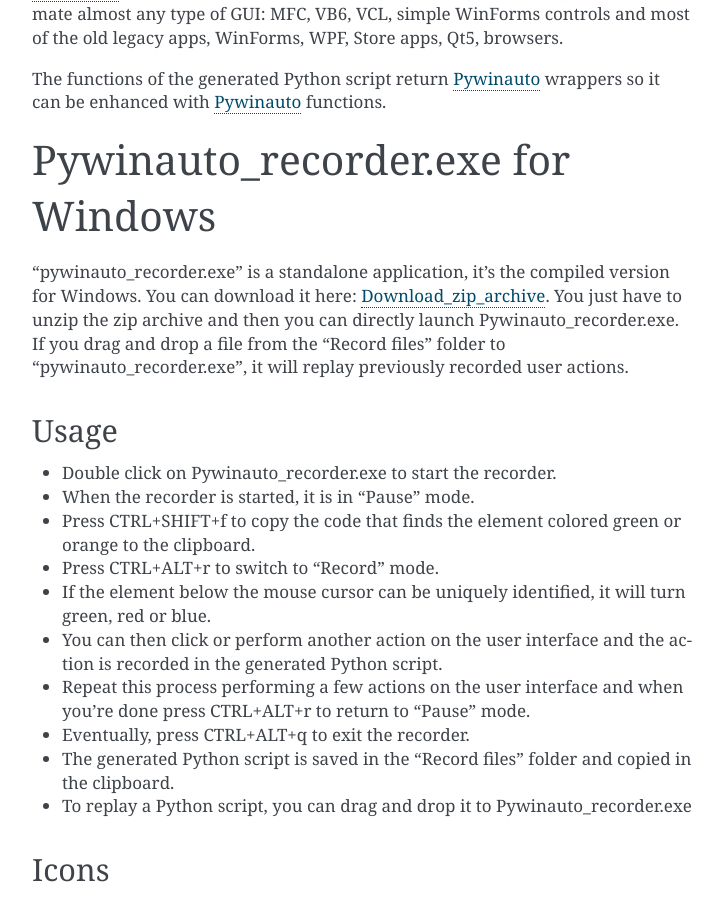
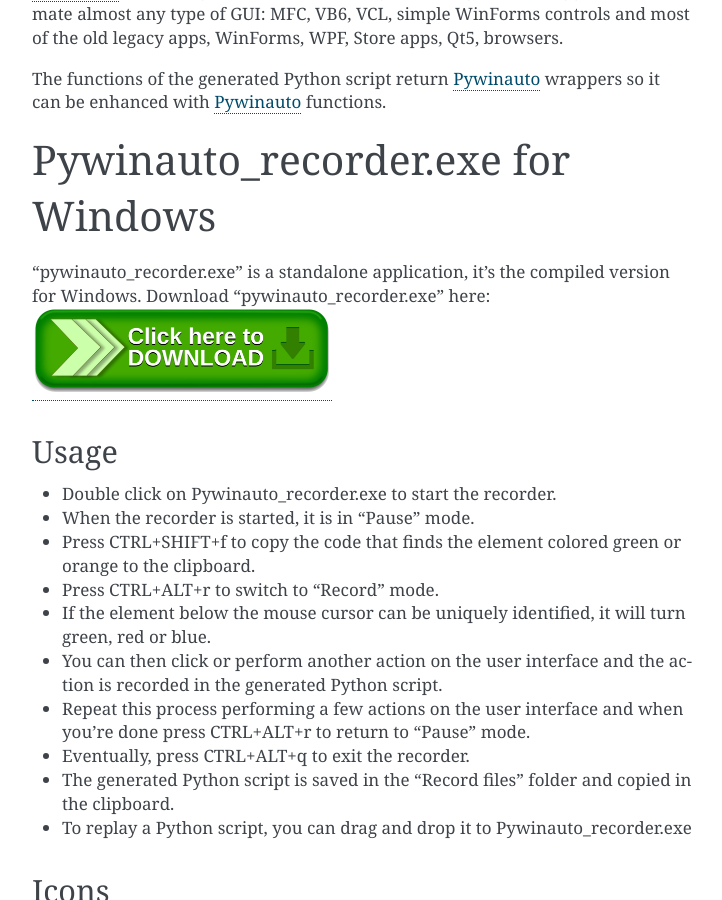
Before and after one commit to beuaaa/pywinauto_recorder, a Sphinx documentation site: the page built from docs/index.rst, in a window 1280 px wide and 900 px high, scrolled down 516 px. Shown: the whole window, without its empty margins (388-1110 px from the left). Built offline with Sphinx 7.4.7, drawn with Linux system fonts in a browser that asks for light colours.

Commit message:
New version 0.1.5

```diff
--- a/docs/index.rst
+++ b/docs/index.rst
@@ -24,11 +24,11 @@
 Pywinauto_recorder.exe for Windows
 ==================================
 "pywinauto_recorder.exe" is a standalone application, it's the compiled version for Windows.
-You can download it here: Download_zip_archive_.
-You just have to unzip the zip archive and then you can directly launch Pywinauto_recorder.exe.
-If you drag and drop a file from the "Record files" folder to "pywinauto_recorder.exe", it will replay previously recorded user actions.
+Download "pywinauto_recorder.exe" here: |download|
 
-.. _Download_zip_archive: https://raw.githubusercontent.com/beuaaa/pywinauto_recorder/master/bin/pywinauto_recorder.dist.zip
+.. |download| image:: https://raw.githubusercontent.com/beuaaa/pywinauto_recorder/master/Images/Download.png?sanitize=true
+            :target: https://raw.githubusercontent.com/beuaaa/pywinauto_recorder/master/bin/pywinauto_recorder.exe
+            :width: 300 px
 
 
 Usage
```
Also changed, not shown: Images/Download.png (added).
